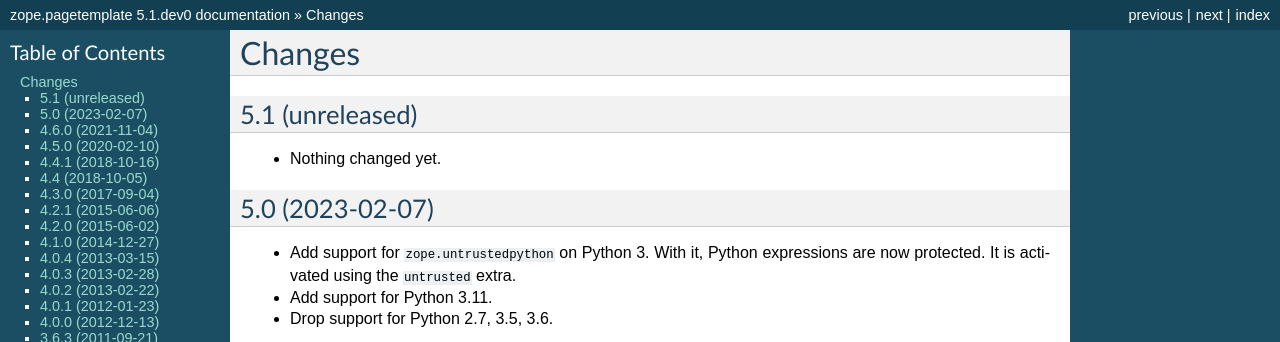
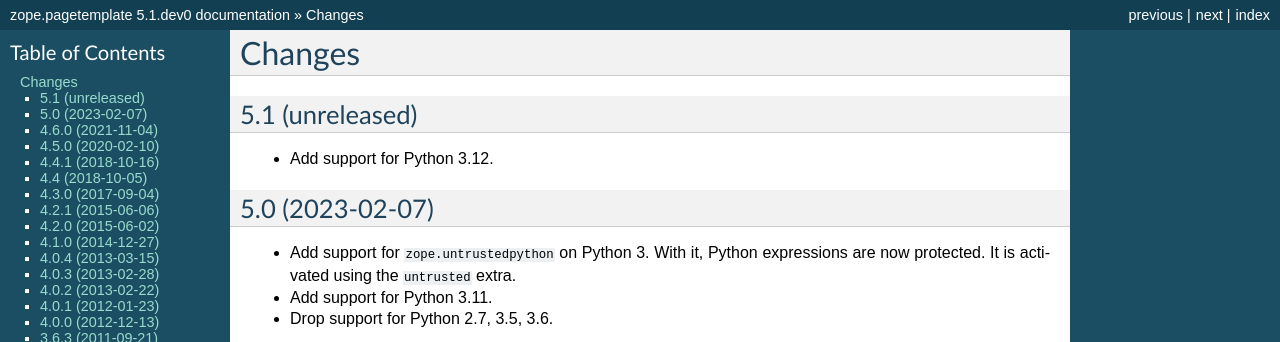
Before and after one commit to zopefoundation/zope.pagetemplate, a Sphinx documentation site: the page built from docs/changelog.rst, in a window 1280 px wide and 900 px high. Shown: the top 342 px of the window. Built offline with Sphinx 7.4.7, drawn with Linux system fonts in a browser that asks for light colours.

Commit message:
Add support for Python 3.12. (#33)

```diff
--- a/CHANGES.rst
+++ b/CHANGES.rst
@@ -5,7 +5,7 @@
 5.1 (unreleased)
 ================
 
-- Nothing changed yet.
+- Add support for Python 3.12.
 
 
 5.0 (2023-02-07)
--- a/docs/conf.py
+++ b/docs/conf.py
@@ -270,9 +270,9 @@ texinfo_documents = [
 
 # Example configuration for intersphinx: refer to the Python standard library.
 intersphinx_mapping = {
-    'https://docs.python.org/': None,
-    'https://zopetales.readthedocs.io/en/latest/': None,
-    'https://zopetal.readthedocs.io/en/latest/': None,
+    'python': ('https://docs.python.org/', None),
+    'zope.tales': ('https://zopetales.readthedocs.io/en/latest/', None),
+    'zope.tal': ('https://zopetal.readthedocs.io/en/latest/', None),
 }
 
 autodoc_default_flags = ['members', 'show-inheritance']
--- a/setup.cfg
+++ b/setup.cfg
@@ -17,7 +17,7 @@ ignore =
 force_single_line = True
 combine_as_imports = True
 sections = FUTURE,STDLIB,THIRDPARTY,ZOPE,FIRSTPARTY,LOCALFOLDER
-known_third_party = six, docutils, pkg_resources, pytz
+known_third_party = docutils, pkg_resources, pytz
 known_zope =
 known_first_party =
 default_section = ZOPE
--- a/setup.py
+++ b/setup.py
@@ -60,6 +60,7 @@ setup(name='zope.pagetemplate',
           'Programming Language :: Python :: 3.9',
           'Programming Language :: Python :: 3.10',
           'Programming Language :: Python :: 3.11',
+          'Programming Language :: Python :: 3.12',
           'Programming Language :: Python :: Implementation :: CPython',
           'Programming Language :: Python :: Implementation :: PyPy',
           'Natural Language :: English',
```
Also changed, not shown: .meta.toml, .readthedocs.yaml, 3 other files.
